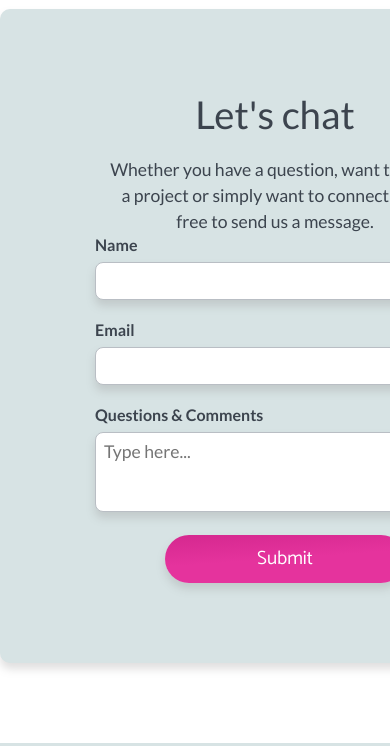
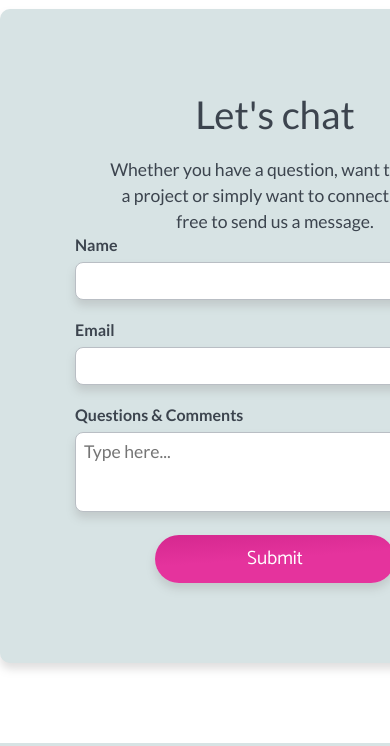
Before and after one commit to Jezryl-Castelo/wyld-designs-contact, a plain HTML site: page index.html in a window 390 px wide. Shown: the part 1712-2458 px from the top of the page. Drawn offline with Linux system fonts and the light colour scheme.

Commit message:
adjust font size in css

```diff
--- a/styles.css
+++ b/styles.css
@@ -269,6 +269,13 @@ footer {
     padding: 0 10px;
 }
 
+input {
+    font-size: 1.1rem;
+}
+input:focus {
+    font-size: 1.1rem;
+}
+
 @media screen and (max-width: 793px) {
    .container {
        /* width: auto; */
@@ -294,6 +301,9 @@ footer {
        font-size: 38px;
        line-height: 40px;
        margin: 0 auto;
+   }
+   .form {
+        padding-left: 0px;
    }
    .etsy-button {
        grid-area: button;
@@ -327,4 +337,9 @@ footer {
     .container {
         grid-template-columns: 400px;
     }
+    select,
+    textarea,
+    input {
+        font-size: 1.1rem;
+    }
 }
```
